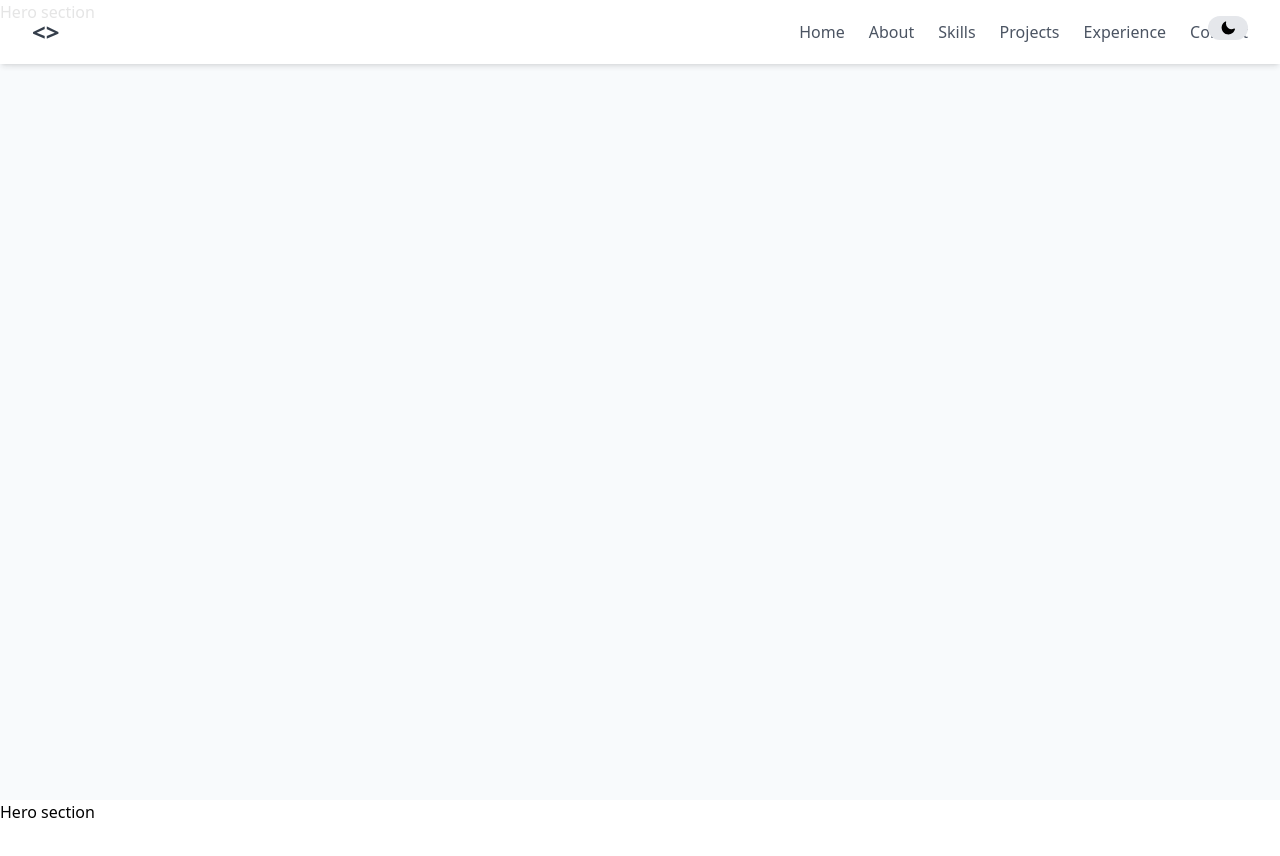
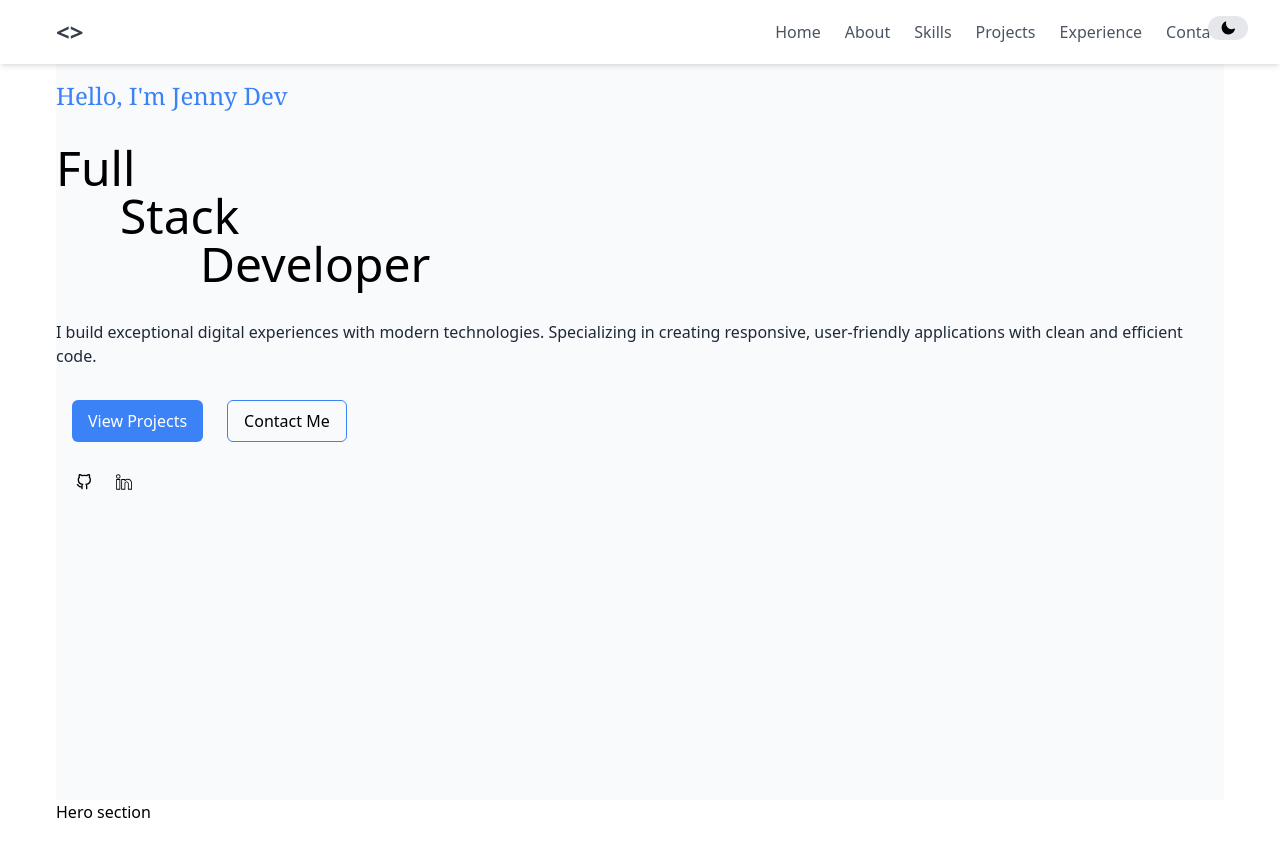
Before and after one commit to zennie2001/myPortfolio, a React (Vite) app: page / in a window 1280 px wide. Shown: the top 856 px of the page. Built offline with nearby package versions, Linux system fonts and the light colour scheme.

Commit message:
hero section

```diff
--- a/src/App.jsx
+++ b/src/App.jsx
@@ -17,7 +17,7 @@ function App() {
   return (
     <ThemeProvider>
       <Header/>
-      <div>
+      <div className='sm:px-16 md:px-14 lg:px-14'>
         <Hero/>
         <About/>
         <Skills/>
--- a/src/components/Header.jsx
+++ b/src/components/Header.jsx
@@ -5,7 +5,7 @@ function Header() {
     const navItems = ['Home', 'About', 'Skills', 'Projects', 'Experience', 'Contact'];
   return (
      <nav className="w-full fixed top-0 left-0 bg-white dark:bg-gray-900 shadow-md opacity-90 z-50">
-      <div className="max-w-7xl mx-auto  md:px-8 sm:px-8 lg:px-8 flex justify-between items-center h-16">
+      <div className="max-w-7xl   md:px-14 sm:px-16 lg:px-14 flex justify-between items-center h-16">
         {/* Logo */}
         <div className="text-2xl font-bold text-gray-800 dark:text-white">
           <p>{`<>`}</p>
@@ -15,7 +15,7 @@ function Header() {
         <div className='flex items-center'>
         <ul className="hidden group relative md:flex space-x-6 text-gray-700 dark:text-gray-200 font-medium">
           {navItems.map((item) => (
-            <li key={item} className=" hover:border-b-2 hover:border-blue-500 cursor-pointer">
+            <li key={item} className=" hover:border-b-2 hover:border-blue-500 group-hover:w-full cursor-pointer">
               {item}
 
             </li>
--- a/src/components/Hero.jsx
+++ b/src/components/Hero.jsx
@@ -1,9 +1,39 @@
 import React from 'react'
+import { FiGithub } from "react-icons/fi";
+import { SlSocialLinkedin } from "react-icons/sl";
 
 function Hero() {
   return (
-    <div className='bg-slate-50 w-full h-screen'>
-            <p>Hero section</p>
+    <div className='bg-slate-50 dark:bg-gray-900 w-full h-screen '>
+        <div className='flex sm:flex-col pt-20'>
+            {/* Introduction */}
+            <div className='flex flex-col gap-8'>
+                <p className='text-2xl font-serif text-blue-500'>Hello, I'm Jenny Dev</p>
+                <div>
+                <h1 className='text-5xl'>Full</h1>
+                <h1 className="indent-16 text-5xl">Stack</h1>
+                <h1 className="indent-36 text-5xl">Developer</h1>
+                </div>
+                <p className='text-gray-800 dark:text-white'>I build exceptional digital experiences with modern technologies. Specializing in creating responsive, user-friendly applications with clean and efficient code.</p>
+
+                <div className='flex gap-6 px-4'>
+                    <button className='bg-blue-500 text-white  px-4 py-2 rounded-md'>View Projects</button>
+                    <button className='border border-blue-500 px-4 py-2 rounded-md'>Contact Me</button>
+                </div>
+
+                <div className='flex gap-6 px-5'>
+                    <FiGithub />
+                    <SlSocialLinkedin />
+
+                </div>
+            </div>
+
+            {/* picture */}
+            <div>
+
+            </div>
+
+        </div>
     </div>
   )
 }
--- a/src/components/ThemeProvider.jsx
+++ b/src/components/ThemeProvider.jsx
@@ -24,7 +24,7 @@ const ThemeProvider = ({ children }) => {
     <div className="min-h-screen bg-white dark:bg-gray-900 text-black dark:text-white transition-colors duration-300">
       <button
         onClick={toggleTheme}
-        className="fixed right-8 lg:right-8 top-4 px-3 py-1 rounded-full bg-gray-200 dark:bg-gray-800"
+        className="fixed right-16 lg:right-8 top-4 px-3 py-1 rounded-full bg-gray-200 dark:bg-gray-800"
       >
          {theme === 'dark' ? <HiOutlineSun /> : <HiMiniMoon />}
       </button>
```
